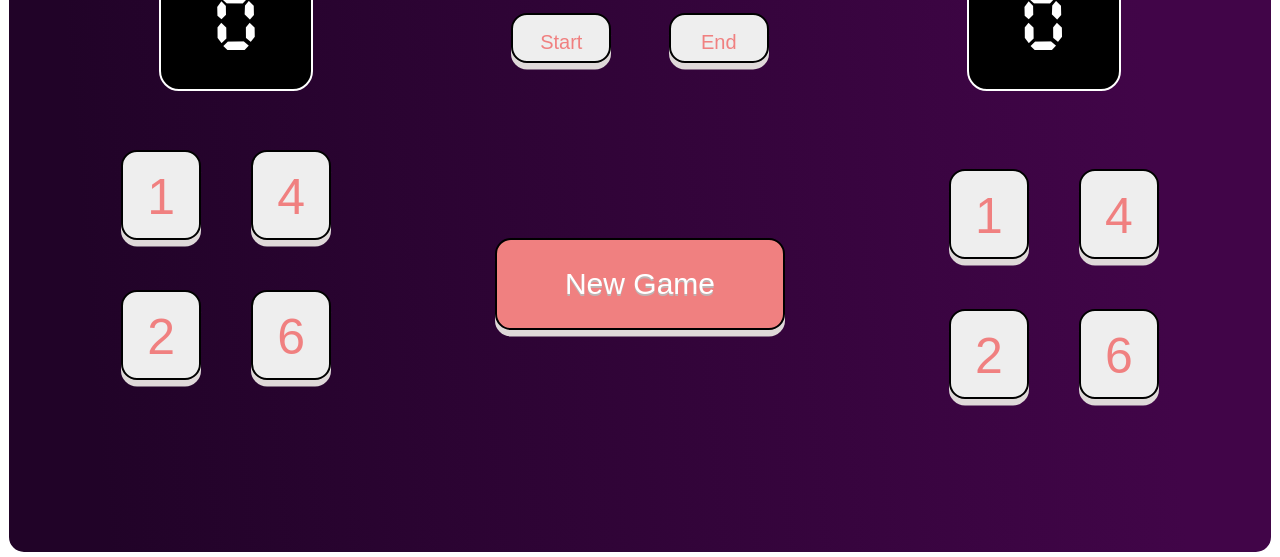
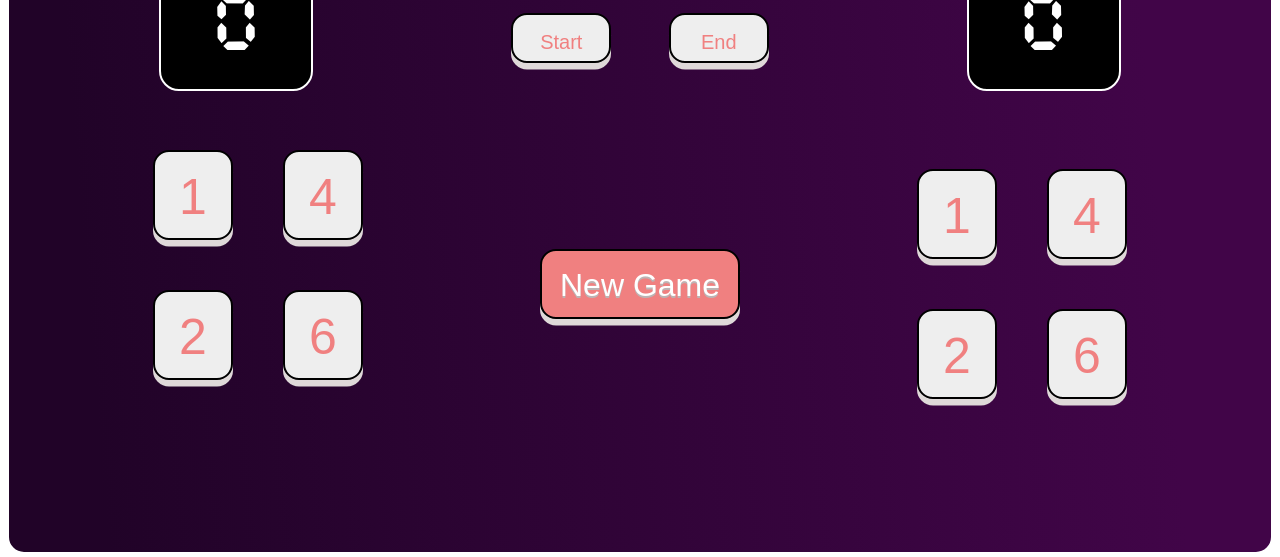
Before and after one commit to 03shauryasingh/BasketBall-ScoreCard, a plain HTML site: page index.html in a window 1280 px wide. Shown: the part 243-800 px from the top of the page. Drawn offline with Linux system fonts and the light colour scheme.

Commit message:
basketball scorebaord

```diff
--- a/index.css
+++ b/index.css
@@ -174,14 +174,15 @@
   display: flex;
   justify-content: center;
   align-self: center;
-  width: 50%;
-  height: 80%;
+  width: 30%;
+  height: 60%;
 }
 
 .new-game {
   justify-content: center;
+  align-items: center;
   text-align: center;
-  font-size: 30px;
+  font-size: 2rem;
   color: white;
   align-items: center;
   width: 70%;
```
